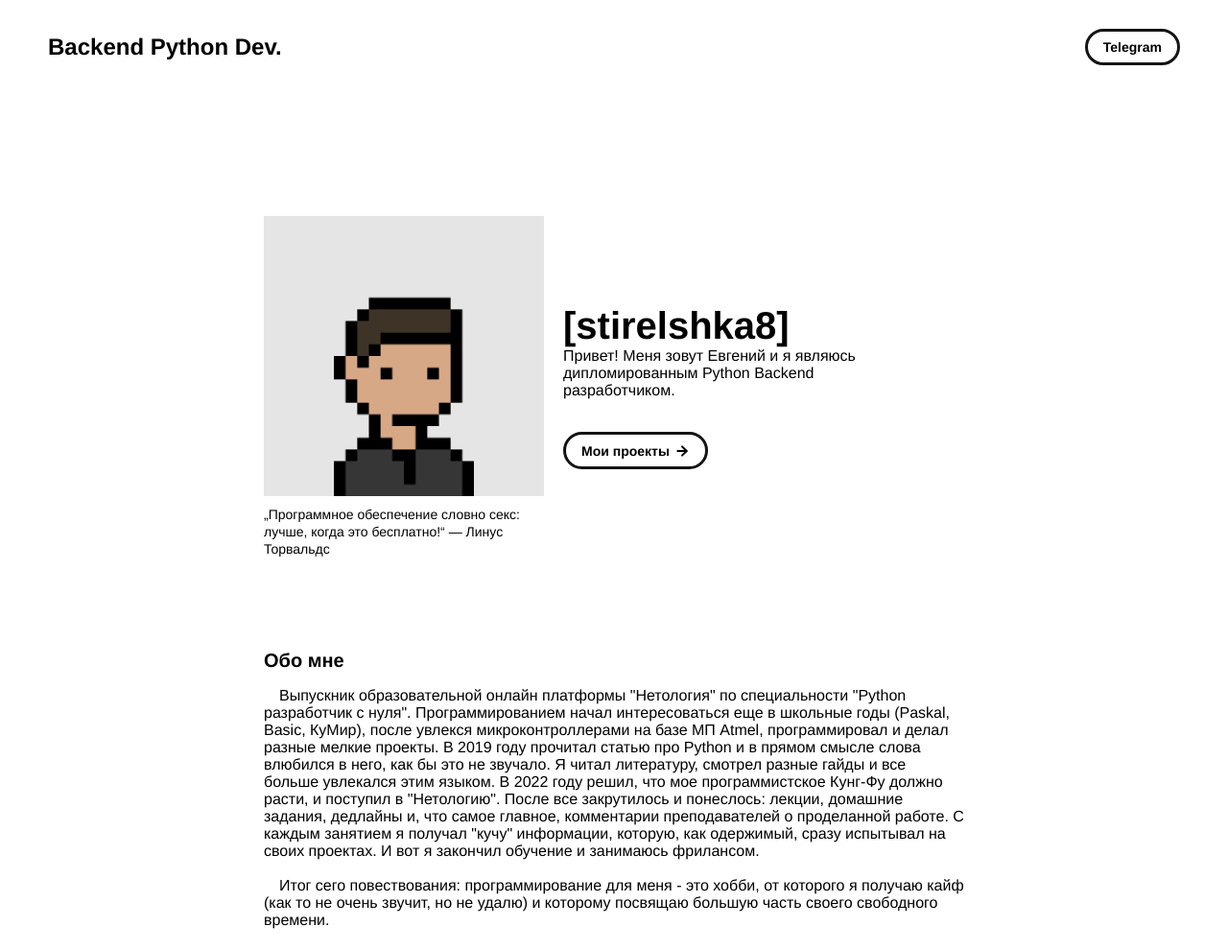
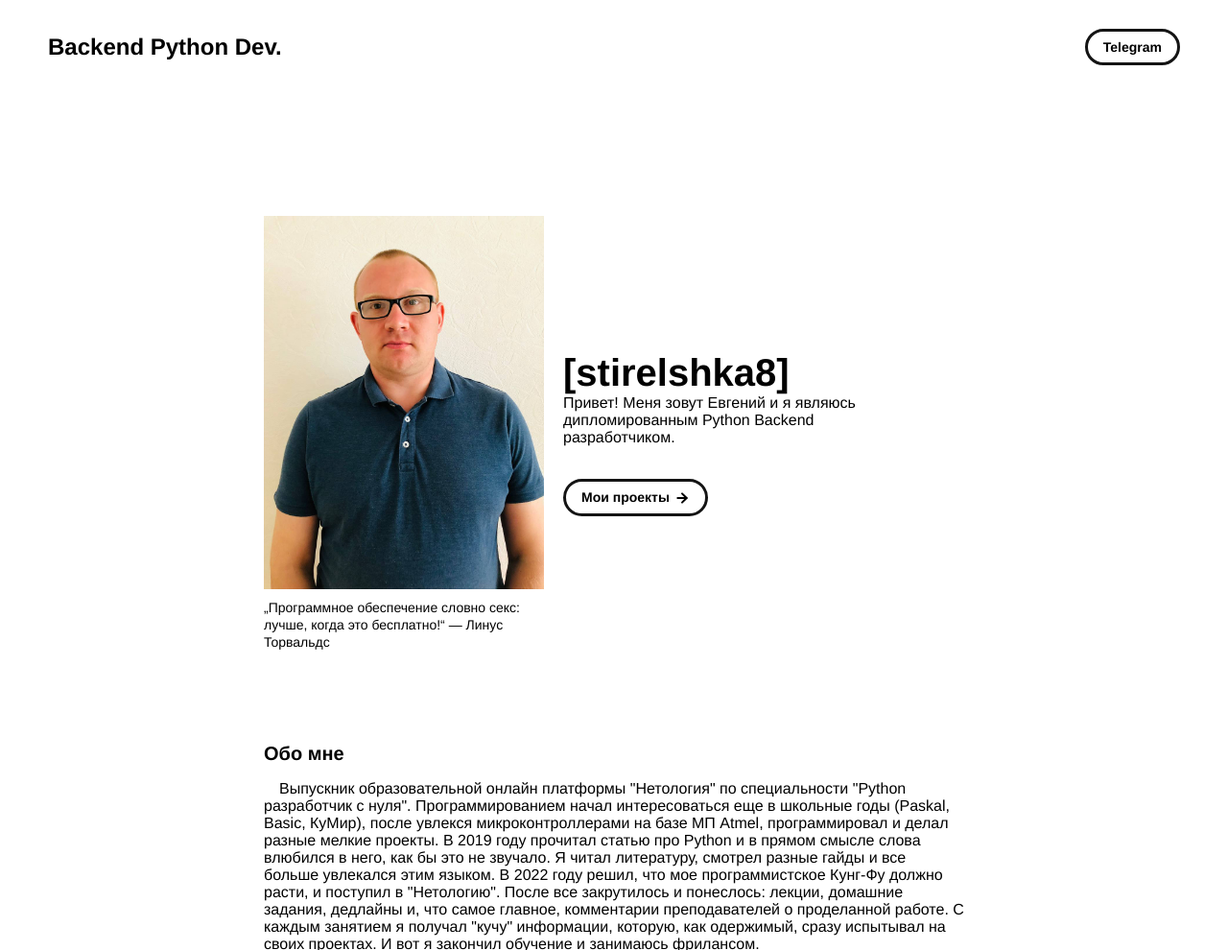
Before and after one commit to stirelshka8/stirelshka8.github.io, a plain HTML site: page index.html in a window 1280 px wide. Shown: the top 990 px of the page at 96% size. Drawn offline with Linux system fonts and the light colour scheme.

Commit message:
new_photo

```diff
--- a/index.html
+++ b/index.html
@@ -32,7 +32,7 @@
       <!-- PORTFOLIO HEADER -->
       <div id="portfolio-header">
         <div id="portfolio-header-image-container">
-          <img src="./assets/images/1311.png" class="portfolio-header-image">
+          <img src="./assets/images/photo_2023.jpg" class="portfolio-header-image">
           <a class="no-underline" target="_blank" href="https://github.com/stirelshka8">
             <span class="image-caption">„Программное обеспечение словно секс: лучше, когда это бесплатно!“ —  Линус Торвальдс
             </span>
```
Also changed, not shown: assets/images/photo_2023.jpg (added).
